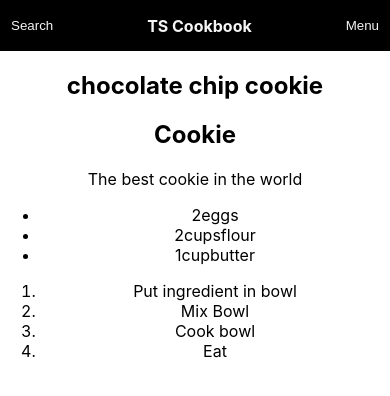
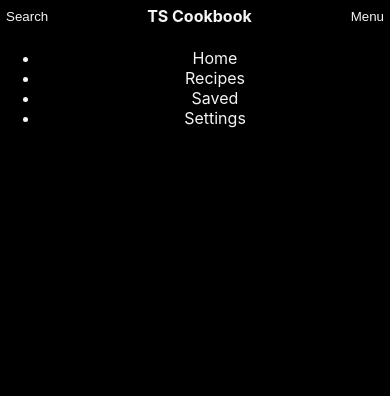
Before and after one commit to Smoopfrog/tscookbook, a React (Create React App) app: page / in a window 390 px wide. Both pictures are taken after a click on the button "Menu". Shown: the top 396 px of the page. Built offline with nearby package versions, Linux system fonts and the light colour scheme.

Commit message:
create mobile menu aside

```diff
--- a/src/Components/Header.tsx
+++ b/src/Components/Header.tsx
@@ -1,11 +1,26 @@
+import { useState } from "react";
 import "../Styles/Header.css";
 
 const Header = () => {
+  const [showMenuAside, setShowMenuAside] = useState<Boolean>(false);
+
   return (
     <header className="header">
-      <button>Search</button>
-      <h1>TS Cookbook</h1>
-      <button>Menu</button>
+      <div className="header-nav">
+        <button>Search</button>
+        <h1>TS Cookbook</h1>
+        <button onClick={() => setShowMenuAside((prev) => !prev)}>Menu</button>
+      </div>
+      <aside
+        className={`header-links ${showMenuAside ? "" : "hide-menu"}`}
+      >
+        <ul className="nav-list">
+          <li>Home</li>
+          <li>Recipes</li>
+          <li>Saved</li>
+          <li>Settings</li>
+        </ul>
+      </aside>
     </header>
   );
 };
--- a/src/Styles/Header.css
+++ b/src/Styles/Header.css
@@ -1,9 +1,5 @@
 .header {
-  display: flex;
-  align-items: center;
-  justify-content: space-between;
-  padding: 5px;
-  background-color: black;
+  position: relative;
 }
 .header h1 {
   font-size: 16px;
@@ -13,4 +9,26 @@
   border: none;
   background-color: transparent;
   color: whitesmoke;
+}
+
+.header-nav {
+  display: flex;
+  align-items: center;
+  justify-content: space-between;
+  height: 32px;
+  background-color: black;
+}
+
+.header-links {
+  position: absolute;
+  top: 32px;
+  left: 0;
+  width: 100%;
+  height: 100dvh;
+  background-color: black;
+  color: whitesmoke;
+}
+
+.hide-menu {
+  display: none;
 }/*# sourceMappingURL=Header.css.map */
--- a/src/Styles/Header.scss
+++ b/src/Styles/Header.scss
@@ -1,9 +1,7 @@
 .header {
-  display: flex;
-  align-items: center;
-  justify-content: space-between;
-  padding: 5px;
-  background-color: black;
+
+
+  position: relative;
 
   h1 {
     font-size: 16px;
@@ -16,3 +14,27 @@
     color: whitesmoke;
   }
 }
+
+.header-nav {
+  display: flex;
+  align-items: center;
+  justify-content: space-between;
+  height: 32px;
+  background-color: black;
+}
+
+.header-links {
+  position: absolute;
+  top: 32px;
+  left: 0;
+  width: 100%;
+  height: 100dvh;
+  background-color: black;
+  color: whitesmoke
+}
+
+
+.hide-menu {
+  display: none;
+
+}
```
Also changed, not shown: 1 other file (tests, documents, lock files or other folders).
